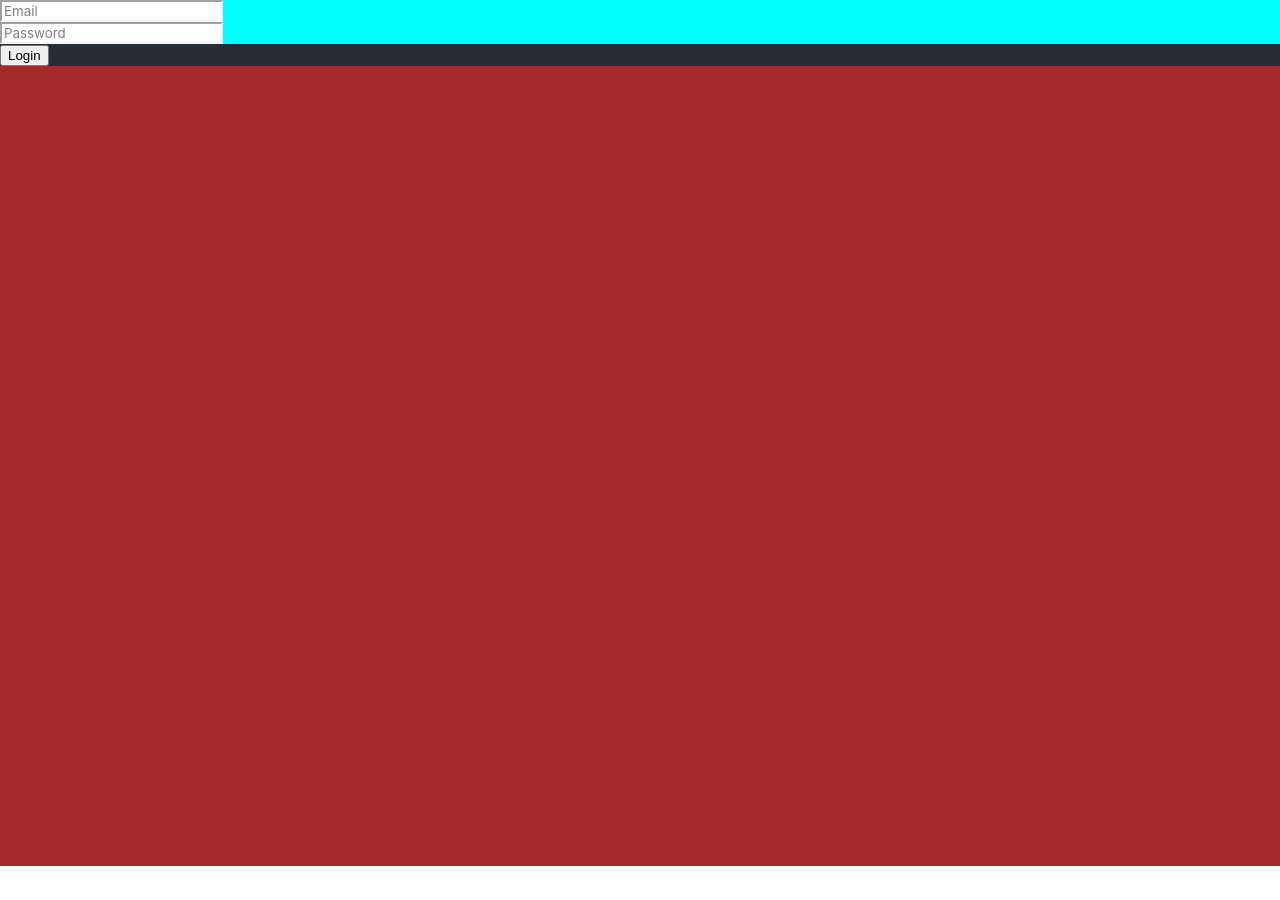
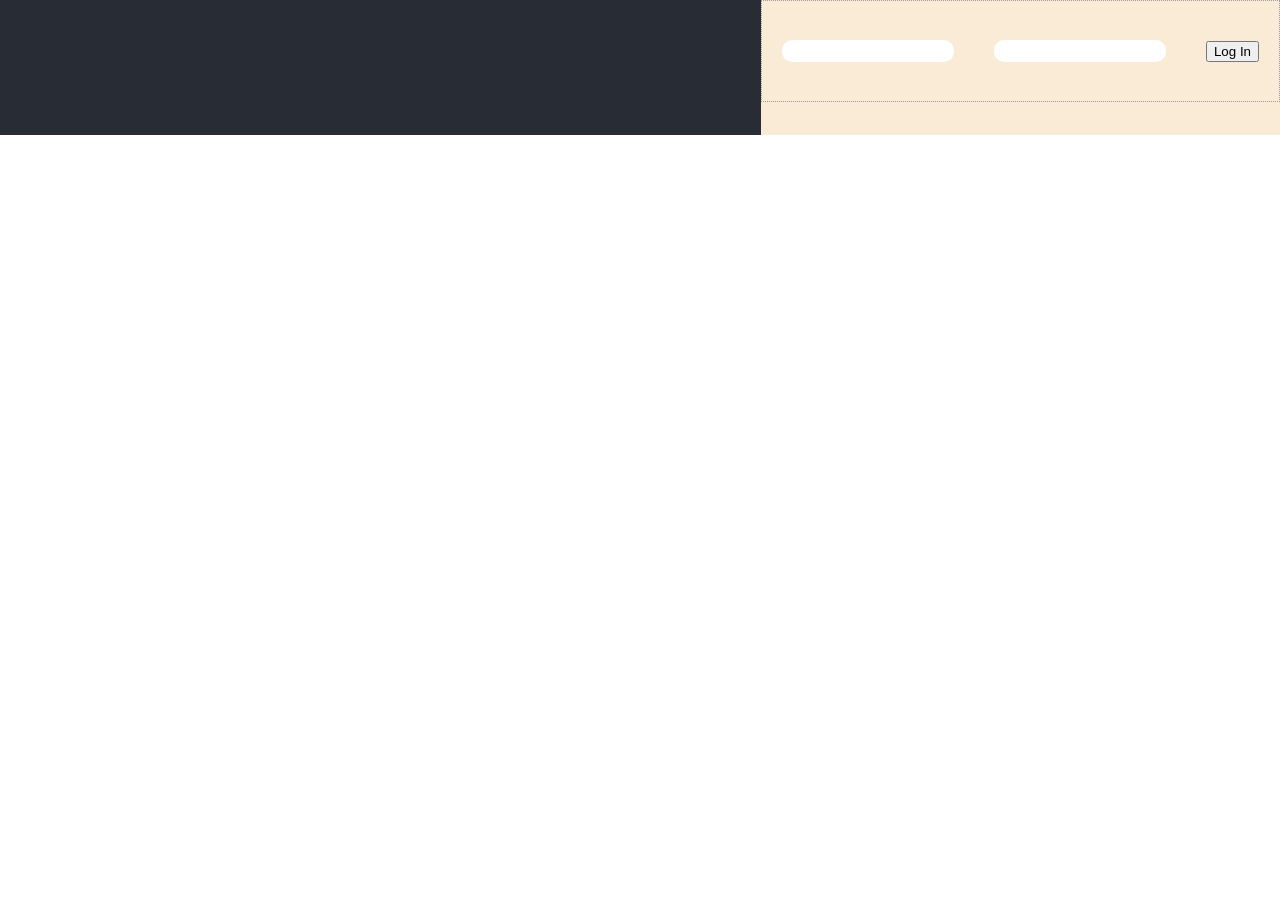
Before and after one commit to irajwani/osmpk, a React (Create React App) app: page / in a window 1280 px wide. Before the commit the page ends 866 px from the top, so only its background shows below. Built offline with nearby package versions, Linux system fonts and the light colour scheme.

Commit message:
align and justify children of div, and spacing between elements resolved.

```diff
--- a/src/views/Home.css
+++ b/src/views/Home.css
@@ -1,52 +1,49 @@
+.container {
+    display: flex;
+}
+
+.main {
+    /* flex: 1; */
+    background-color: #fff;
+    height: 900px;
+    flex-direction: column;
+}
+
 .header {
+    flex: 0.15;
+    background-color: #282c34;
+}
+
+.first {
+    flex: 0.7;
+}
+
+.second {
     flex: 0.3;
-    background-color: #282c34
+    background-color: antiquewhite
 }
 
 .form {
-
+    border: 1px dotted #999;
+    height: 100px;
+    justify-content: center;
+    align-items: center;
+    /* margin: ; */
+    /* background-color: red; */
 }
 
-.input-container {
-    /* border: 1px solid red */
-    flex-direction: row;
-    width: 300;
-    height: 200;
-    background-color: aqua
-}
-
-.email {
-    border-color: green;
-    padding-right: 10;
-    padding-left: 10;
-}
-
-.pass {
-    border-color: yellow
+.form > * {
+    /* TODO: Direct descendant selector lets one control spacing between child elements */
+    /* padding: 0 20px 0 20px; */
+    margin: 0 20px 0 20px;
 }
 
 .input {
-    /* background-color: black; */
-    border-color: whitesmoke;
-    border-radius: 20;
-    border-width: 0.5;
-    padding: 10;
-    /* height: "80px"; */
-    /* width:"120px"; */
-    font-family: -apple-system, BlinkMacSystemFont, 'Segoe UI', Roboto, Oxygen, Ubuntu, Cantarell, 'Open Sans', 'Helvetica Neue', sans-serif ;
-
+    font-family: 'Avenir Next';
+    border: 2px dashed #fff;
+    border-radius: 10px;
 }
 
-.input::placeholder {
-    color:gray;
-    /* font-size: 29; */
-  }
-
-
-/* Body of main Page */
-
 .body {
-    flex: 0.7;
-    background-color: brown;
-    height: 100%;
+    flex: 0.85;
 }
--- a/src/views/Home.js
+++ b/src/views/Home.js
@@ -38,41 +38,26 @@ export default class Home extends Component {
 
   render() {
 
-    const {isShown} = this.state;
+    const {isShown, email, pass} = this.state;
 
 
     return (
-      <div onClick={() => this.setState({isShown: !this.state.isShown})} style={styles.mainContainer}>
+      <div onClick={() => this.setState({isShown: !this.state.isShown})} className="container main">
 
-            <header className="header">
+        <header className="container header">
+            <div className="first"></div>
+            <div className="second">
+                <form className="container form" onSubmit={this.onLoginPress}>
+                    <input className='input' type='email' value={email} onChange={(event) => this.setState({email: event.target.value})}/>
+                    <input className='input' type='password' value={pass} onChange={(event) => this.setState({pass: event.target.value})}/>
+                    <input type='submit' value='Log In'/>
+                </form>
+            </div>
+        </header>
 
-                <form className='form' onSubmit={this.onLoginPress}>
+        <body className='container body'>
 
-                    <div className="two-text-inputs">
-
-                        <div className="input-container email">
-                            <input className="input" type="text" placeholder={'Email'} value={this.state.email} onChange={this.handleEmailChange} />
-                        </div>
-
-                        <div className="input-container pass">
-                            <input className="input" type="password" placeholder={'Password'} value={this.state.pass} onChange={this.handlePassChange} />
-                        </div>
-
-                    </div>
-
-
-                    <div className="button submit">
-                        <input type="submit" value="Login" />
-                    </div>
-
-                </form>
-
-            </header>
-
-            <body className="body">
-
-            </body>
-
+        </body>
 
 
       </div>
```
